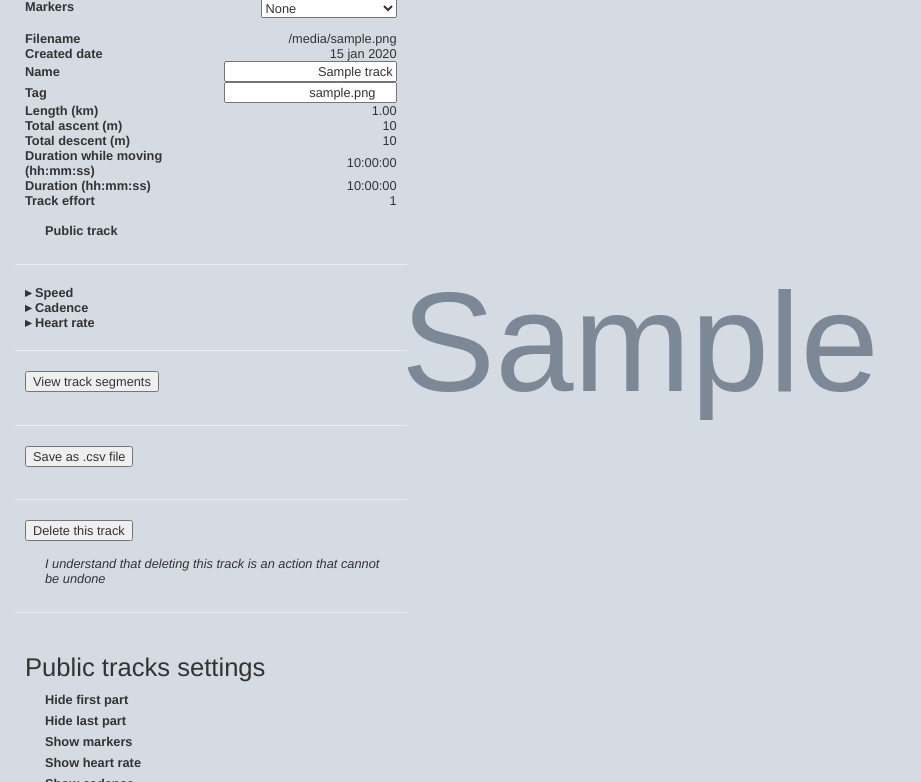
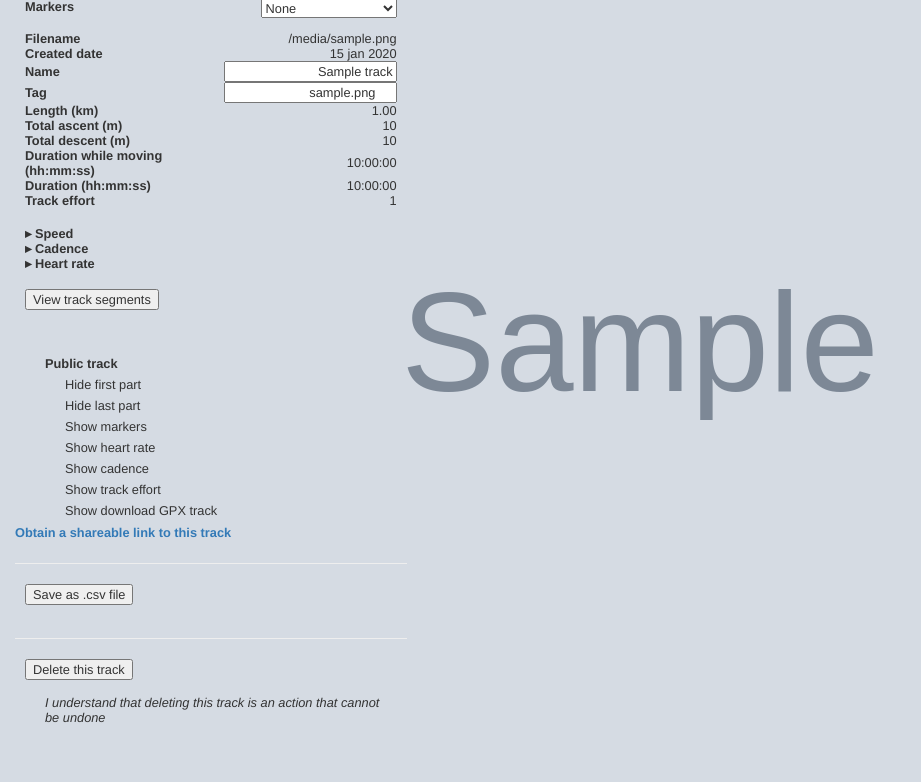
Before and after one commit to AadSchippers/acstracks, a Django app: template acstracks_app/templates/acstracks_app/track_detail.html in a window 1280 px wide. Shown: the part 137-919 px from the top of the page, without its empty margins (0-921 px from the left). Run offline with Django 3.2, Linux system fonts and the light colour scheme; tables that the repository leaves empty hold one stand-in row (values such as "Sample post"); the template is opened without the code that fills it: values that come from a table or form of the project are taken from there, most other values are stand-ins (such as "Sample title", 1, 10 or a date in 2020); grey boxes marked "Sample" are stand-in pictures; some libraries are stand-ins or nearby versions.

Commit message:
cosmetics

```diff
--- a/acstracks_app/templates/acstracks_app/track_detail.html
+++ b/acstracks_app/templates/acstracks_app/track_detail.html
@@ -196,26 +196,8 @@
                         <td style="text-align:right">{{ atrack.trackeffort }}</td>
                     </tr>
                 {% endif %}
-                <form method="post"  id="form4" enctype="multipart/form-data">
-                    {% csrf_token %}
-                    <input type="hidden" name="public_track_changed" value="True">
-                    <tr>
-                        <td><br>
-                            <label class="checkcontainer {{colorscheme}}" style="font-weight: normal"><b>Public track</b>
-                                <input type="checkbox"
-                                    name="public_track"
-                                    {% if atrack.public_track %}
-                                        checked="checked"
-                                    {% endif %}
-                                    id="id_public_track"
-                                    onchange=processFiles("form4")>
-                                <span class="checkmark {{colorscheme}}"></span>
-                            </label>
-                        </td>
-                    </tr>
-                </form>
             </table>
-            <hr>
+            <br>
             <div  id="id-speed-hide" style="display:block">
                 <table style="width: 100%;" class="scalefont {{colorscheme}}">
                     <tr onClick=showSpeed() class="table-row">
@@ -343,7 +325,7 @@
                     </table>
                 </div>
             {% endif %}
-            <hr>
+            <br>
             <table style="width: 100%;" class="scalefont {{colorscheme}}">
                 <tr>
                     <td>
@@ -354,46 +336,29 @@
                     </td>
                 </tr>
             </table>
-            <hr>
-            <table class="scalefont {{colorscheme}}">
-                <tr>
-                    <td>
-                        <form method="post" enctype="multipart/form-data">
-                            {% csrf_token %}
-                            <button type="submit" name="csvsave" id="id_csvsave" value="True" onclick="processFiles()">Save as .csv file</button>
-                        </form>
-                    </td>
-                </tr>
-            </table>
-            <hr>
-            <table class="scalefont {{colorscheme}}">
-                <form method="post" enctype="multipart/form-data">
-                {% csrf_token %}
-                <tr>
-                    <td>
-                        <button type="submit" name="delete" id="delete" onclick="processFiles()">Delete this track</button>
-                    </td>
-                </tr>
-                <tr>
-                    <td><br>
-                        <label class="checkcontainer {{colorscheme}}" style="font-weight: normal;"><i>I understand that deleting this track is an action that cannot be undone</i>
-                            <input type="checkbox"
-                                name="confirm_delete"
-                                id="id_confirm_delete">
-                            <span class="checkmark {{colorscheme}}"></span>
-                        </label>
-                    </td>
-                </tr>
+            <br>
+            <table style="width: 100%;" class="scalefont {{colorscheme}}">
+                <form method="post"  id="form4" enctype="multipart/form-data">
+                    {% csrf_token %}
+                    <input type="hidden" name="public_track_changed" value="True">
+                    <tr>
+                        <td><br>
+                            <label class="checkcontainer {{colorscheme}}" style="font-weight: normal"><b>Public track</b>
+                                <input type="checkbox"
+                                    name="public_track"
+                                    {% if atrack.public_track %}
+                                        checked="checked"
+                                    {% endif %}
+                                    id="id_public_track"
+                                    onchange=processFiles("form4")>
+                                <span class="checkmark {{colorscheme}}"></span>
+                            </label>
+                        </td>
+                    </tr>
                 </form>
             </table>
-            <hr>
             {% if atrack.public_track %}
-                <table class="scalefont {{colorscheme}}">
-                    <tr>
-                        <td style="width: 500px;">
-                            <h3>Public tracks settings</h3>
-                        </td>
-                    </tr>
+                <table style="width:100%" class="scalefont {{colorscheme}}">
                     <form method="post"  id="form5" enctype="multipart/form-data">
                         {% csrf_token %}
                         <input type="hidden" name="hide_first_part_changed" value="True">
@@ -405,20 +370,21 @@
                         <input type="hidden" name="show_download_gpx_changed" value="True">
                         <tr>
                             <td>
-                            <label class="checkcontainer {{colorscheme}}" style="font-weight: normal"><b>Hide first part</b>
-                                <input type="checkbox"
-                                    name="hide_first_part"
-                                    {% if atrack.hide_first_part %}
-                                        checked="checked"
-                                    {% endif %}
-                                    id="id_hide_first_part"
-                                    onchange=processFiles("form5")>
-                                <span class="checkmark {{colorscheme}}"></span>
-                            </label>
+                                <label class="checkcontainer {{colorscheme}}" style="left:20px; font-weight: normal">Hide first part
+                                    <input type="checkbox"
+                                        name="hide_first_part"
+                                        {% if atrack.hide_first_part %}
+                                            checked="checked"
+                                        {% endif %}
+                                        id="id_hide_first_part"
+                                        onchange=processFiles("form5")>
+                                    <span class="checkmark {{colorscheme}}"></span>
+                                </label>
+                            </td>
                         </tr>
                         <tr>
                             <td>
-                                <label class="checkcontainer {{colorscheme}}" style="font-weight: normal"><b>Hide last part</b>
+                                <label class="checkcontainer {{colorscheme}}" style="left:20px; font-weight: normal">Hide last part
                                     <input type="checkbox"
                                         name="hide_last_part"
                                         {% if atrack.hide_last_part %}
@@ -428,10 +394,11 @@
                                         onchange=processFiles("form5")>
                                     <span class="checkmark {{colorscheme}}"></span>
                                 </label>
+                            </td>
                         </tr>
                         <tr>
                             <td>
-                                <label class="checkcontainer {{colorscheme}}" style="font-weight: normal"><b>Show markers</b>
+                                <label class="checkcontainer {{colorscheme}}" style="left:20px; font-weight: normal">Show markers
                                     <input type="checkbox"
                                         name="show_markers"
                                         {% if atrack.show_markers %}
@@ -441,10 +408,11 @@
                                         onchange=processFiles("form5")>
                                     <span class="checkmark {{colorscheme}}"></span>
                                 </label>
+                            </td>
                         </tr>
                         <tr>
                             <td>
-                                <label class="checkcontainer {{colorscheme}}" style="font-weight: normal"><b>Show heart rate</b>
+                                <label class="checkcontainer {{colorscheme}}" style="left:20px; font-weight: normal">Show heart rate
                                     <input type="checkbox"
                                         name="show_heartrate"
                                         {% if atrack.show_heartrate %}
@@ -458,7 +426,7 @@
                         </tr>
                         <tr>
                             <td>
-                                <label class="checkcontainer {{colorscheme}}" style="font-weight: normal"><b>Show cadence</b>
+                                <label class="checkcontainer {{colorscheme}}" style="left:20px; font-weight: normal">Show cadence
                                     <input type="checkbox"
                                         name="show_cadence"
                                         {% if atrack.show_cadence %}
@@ -472,7 +440,7 @@
                         </tr>
                         <tr>
                             <td>
-                                <label class="checkcontainer {{colorscheme}}" style="font-weight: normal"><b>Show track effort</b>
+                                <label class="checkcontainer {{colorscheme}}" style="left:20px; font-weight: normal">Show track effort
                                     <input type="checkbox"
                                         name="show_trackeffort_public"
                                         {% if atrack.show_trackeffort_public %}
@@ -486,7 +454,7 @@
                         </tr>
                         <tr>
                             <td>
-                                <label class="checkcontainer {{colorscheme}}" style="font-weight: normal"><b>Show download GPX track</b>
+                                <label class="checkcontainer {{colorscheme}}" style="left:20px; font-weight: normal">Show download GPX track
                                     <input type="checkbox"
                                         name="show_download_gpx"
                                         {% if atrack.show_download_gpx %}
@@ -502,7 +470,38 @@
                 </table>
                 <a href={{ public_url }} target="_blank" class="{{colorscheme}}"><b>Obtain a shareable link to this track</b></a>
             {% endif %}
-
+        <hr>
+        <table class="scalefont {{colorscheme}}">
+            <tr>
+                <td>
+                    <form method="post" enctype="multipart/form-data">
+                        {% csrf_token %}
+                        <button type="submit" name="csvsave" id="id_csvsave" value="True" onclick="processFiles()">Save as .csv file</button>
+                    </form>
+                </td>
+            </tr>
+        </table>
+        <hr>
+        <table class="scalefont {{colorscheme}}">
+            <form method="post" enctype="multipart/form-data">
+            {% csrf_token %}
+            <tr>
+                <td>
+                    <button type="submit" name="delete" id="delete" onclick="processFiles()">Delete this track</button>
+                </td>
+            </tr>
+            <tr>
+                <td><br>
+                    <label class="checkcontainer {{colorscheme}}" style="font-weight: normal;"><i>I understand that deleting this track is an action that cannot be undone</i>
+                        <input type="checkbox"
+                            name="confirm_delete"
+                            id="id_confirm_delete">
+                        <span class="checkmark {{colorscheme}}"></span>
+                    </label>
+                </td>
+            </tr>
+            </form>
+        </table>
         </div>
         <div class="col-8">
                 <iframe class="responsive-iframe" src={{ map_filename }} title="Track map"></iframe>
```
